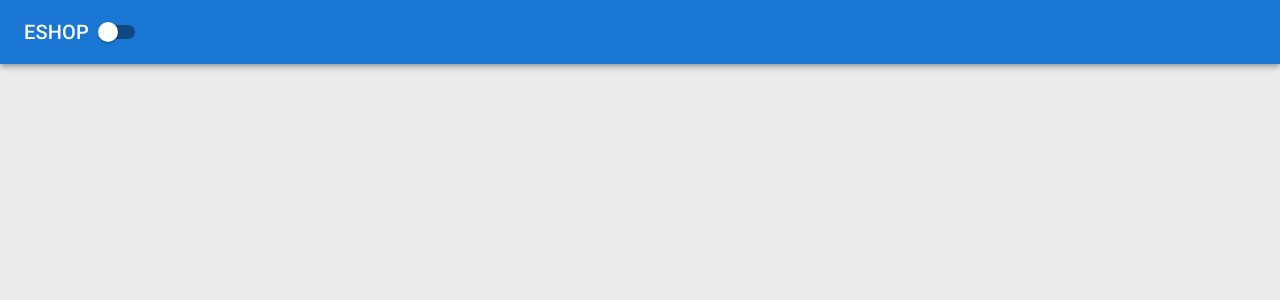
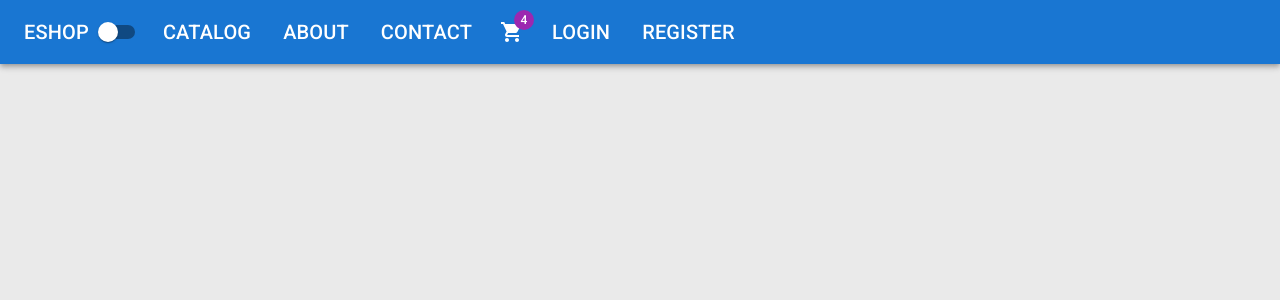
Before and after one commit to IsaacPatterson5/Eshop, a React (Create React App) app in the folder client/: page /register in a window 1280 px wide. Shown: the top 300 px of the page. Built offline with nearby package versions, Linux system fonts and the light colour scheme.

Commit message:
Finished Video 42

```diff
--- a/client/src/app/layout/header.tsx
+++ b/client/src/app/layout/header.tsx
@@ -1,17 +1,63 @@
-import { AppBar, Switch, Toolbar, Typography } from "@mui/material";
+import { ShoppingCart } from "@mui/icons-material";
+import { AppBar, Badge, IconButton, List, ListItem, Switch, Toolbar, Typography } from "@mui/material";
+import { NavLink } from "react-router-dom";
 
 interface Props {
     darkMode: boolean;
     handleThemeChange: () => void;
 }
+
+const midLinks = [
+    {title: 'catalog', path: '/catalog'},
+    {title: 'about', path: '/about'},
+    {title: 'contact', path: '/contact'},
+]
+
+const rightLinks = [
+    {title: 'login', path: '/login'},
+    {title: 'register', path: '/register'},
+]
+
+
+
 export default function Header({darkMode, handleThemeChange}: Props) {
     return(
        <AppBar position='static' sx={{mb: 4}}>
            <Toolbar>
-                <Typography variant='h6'>
+                <Typography variant='h6' component={NavLink} to='/'
+                sx={{color: 'inherit', textDecoration: 'none'}}>
                     ESHOP
                 </Typography>
                 <Switch checked={darkMode} onChange={handleThemeChange} />
+                <List sx={{display: 'flex'}}>
+                    {midLinks.map(({title, path}) => (
+                        <ListItem
+                           component={NavLink}
+                           to={path}
+                           key={path}
+                           sx={{color: 'inherit', typography: 'h6'}}
+                        >
+                            {title.toUpperCase()}
+                        </ListItem>
+                    ))}
+                </List>
+                <IconButton size='large' sx={{color: 'inherit'}}>
+                    <Badge badgeContent={4} color='secondary'>
+                        <ShoppingCart />
+                    </Badge>
+                </IconButton>
+                <List sx={{display: 'flex'}}>
+                    {rightLinks.map(({title, path}) => (
+                        <ListItem
+                           component={NavLink}
+                           to={path}
+                           key={path}
+                           sx={{color: 'inherit', typography: 'h6'}}
+                        >
+                            {title.toUpperCase()}
+                        </ListItem>
+                    ))}
+                </List>
            </Toolbar>
        </AppBar>
     )
```
